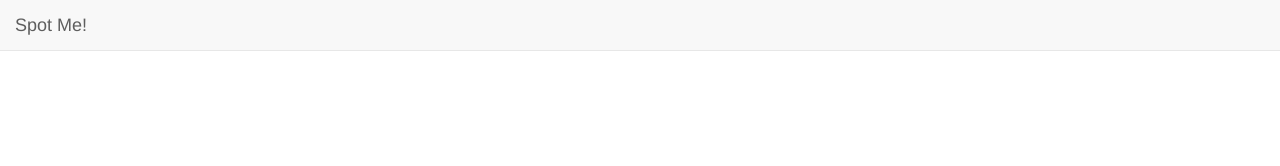
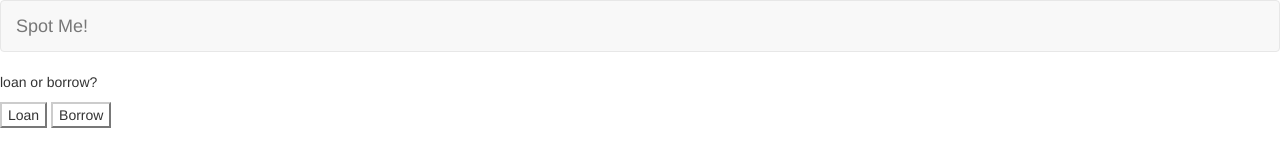
Before and after one commit to aschwizzy710/spotme, a website: page public/html/index.html in a window 1280 px wide. Drawn offline with nearby package versions, Linux system fonts and the light colour scheme; files that its build step writes are made by us from their sources.

Commit message:
added buttons

```diff
--- a/index.js
+++ b/index.js
@@ -1,9 +1,9 @@
 var express = require('express');
 var server = express();
-var userRouter = require('./server/routers/user.router.js');
+// var userRouter = require('./server/routers/user.router.js');
 var mongoose = require('mongoose');
 var mongoURI = process.env.MONGOURI || require('./config.js').mongoURI;
-mongoose.connect(mongoURI);
+// mongoose.connect(mongoURI);
 
 var port = process.env.PORT || 8080;
 server.use(express.static(__dirname + '/public'));
@@ -12,7 +12,7 @@ server.get('/', function(request, response){
   response.sendFile('public/html/index.html', {root: __dirname});
 });
 
-server.use(userRouter);
+// server.use(userRouter);
 
 server.listen(8080, function(){
   console.log("Now listening on port...", 8080);
--- a/public/html/index.html
+++ b/public/html/index.html
@@ -11,16 +11,21 @@
   <div class="MainController">
 
     <header>
-      <nav class="navbar navbar-default navbar-fixed-top">
+      <nav class="navbar navbar-default">
         <div class="logo">
           <a href="#home" class="navbar-brand">Spot Me!</a>
         </div>
+      </nav>
+    </header>
 
+    <div>
+      <p>loan or borrow?</p>
+    </div>
 
-      </nav>
-
-
-    </header>
+    <div>
+        <button type='submit' class='btn-default'>Loan</button>
+        <button type='submit' class='btn-default'>Borrow</button>
+    </div>
 
   </div>
 </body>
```
